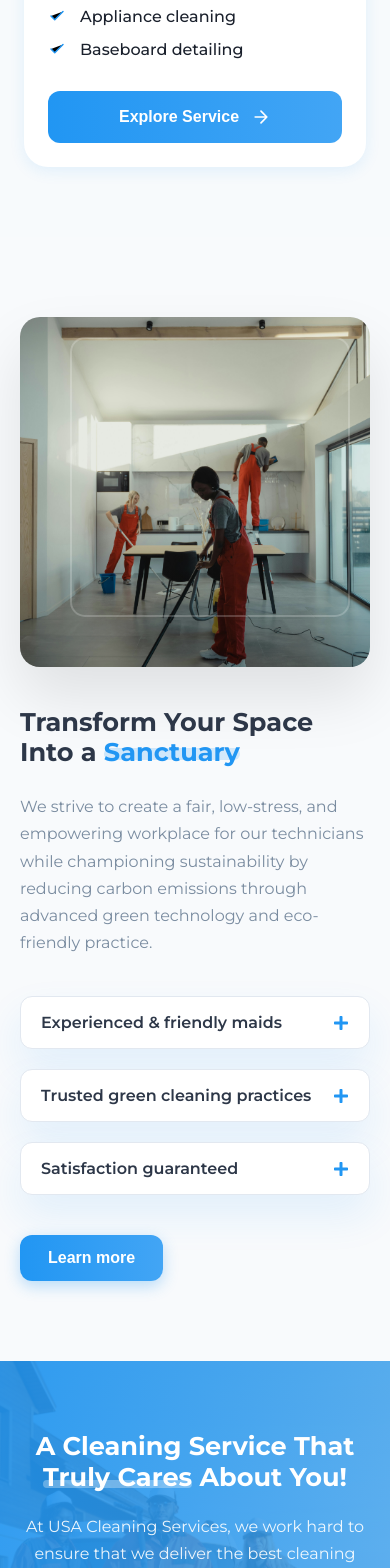
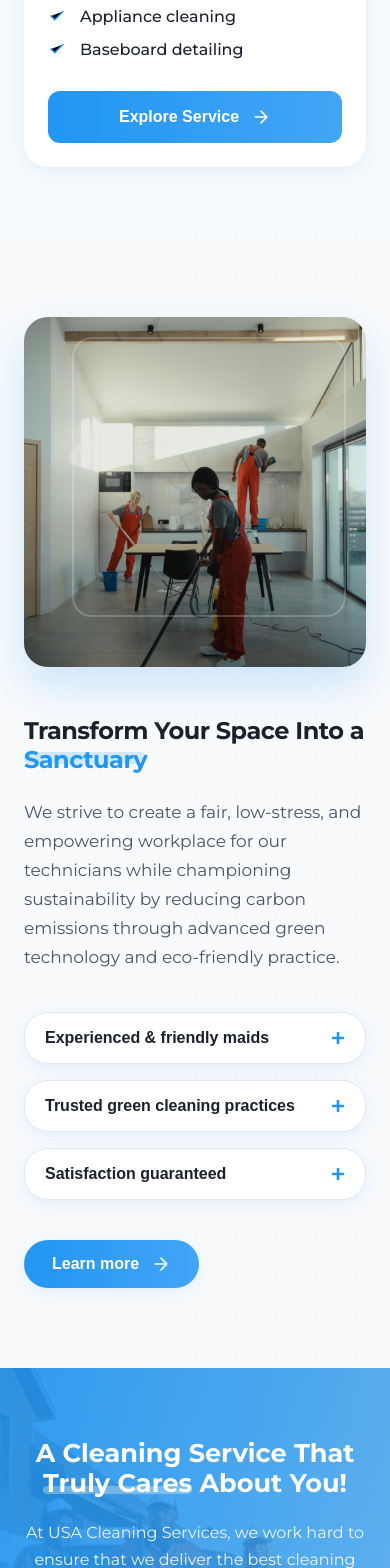
Before and after one commit to sanjuconnectrader/Demo, a React (Create React App) app: page / in a window 390 px wide. Shown: the part 4059-5627 px from the top of the page. Built offline with nearby package versions, Linux system fonts and the light colour scheme; a web font is replaced by a local one.

Commit message:
first-commit

```diff
--- a/src/components/Home/Who.css
+++ b/src/components/Home/Who.css
@@ -1,274 +1,343 @@
-:root {
+/* WhoWeAre.css */
+.whoWeAre {
   --primary-blue: #2196F3;
-  --secondary-blue: #42A5F5;
-  --dark-blue: #1565C0;
-  --text-color: #2D3748;
-  --light-text: #718096;
-  --card-shadow: 0 20px 40px rgba(33, 150, 243, 0.1);
-  --transition: all 0.4s cubic-bezier(0.25, 0.8, 0.25, 1);
-}
+  --primary-blue-light: #42A5F5;
+  --primary-blue-dark: #1565C0;
+  --text-dark: #1A202C;
+  --text-medium: #4A5568;
+  --text-light: #718096;
+  --white: #FFFFFF;
+  --light-bg: #F8FAFC;
+  --card-bg: #FFFFFF;
+  --border-radius: 24px;
+  --shadow-sm: 0 4px 15px rgba(33, 150, 243, 0.1);
+  --shadow-md: 0 10px 30px rgba(33, 150, 243, 0.15);
+  --shadow-lg: 0 20px 40px rgba(33, 150, 243, 0.2);
+  --transition: all 0.4s cubic-bezier(0.16, 1, 0.3, 1);
+  --transition-fast: all 0.2s ease-out;
 
-.who-section {
+  position: relative;
   padding: 120px 0;
-  background-color: #F8FAFC;
-  position: relative;
+  background-color: var(--light-bg);
   overflow: hidden;
 }
 
-.who-container {
+.whoWeAre__backgroundPattern {
+  position: absolute;
+  top: 0;
+  right: 0;
+  width: 50%;
+  height: 100%;
+  background-image:
+    radial-gradient(circle at 1px 1px, rgba(33, 150, 243, 0.08) 1px, transparent 0);
+  background-size: 40px 40px;
+  z-index: 0;
+}
+
+.whoWeAre__container {
+  position: relative;
+  z-index: 1;
   max-width: 1280px;
   margin: 0 auto;
-  padding: 0 30px;
+  padding: 0 40px;
   display: grid;
   grid-template-columns: 1fr 1fr;
-  gap: 60px;
+  gap: 80px;
   align-items: center;
 }
 
-.who-left {
+.whoWeAre__content {
   position: relative;
-  z-index: 2;
+  padding-right: 40px;
 }
 
-.who-title {
-  font-size: 2.8rem;
+.whoWeAre__title {
+  font-size: 48px;
   font-weight: 800;
-  color: var(--text-color);
-  margin-bottom: 25px;
+  color: var(--text-dark);
+  margin-bottom: 24px;
   line-height: 1.2;
+  letter-spacing: -0.5px;
 }
 
-.who-title .highlight {
+.whoWeAre__titleHighlight {
   color: var(--primary-blue);
   position: relative;
   display: inline-block;
 }
 
-.who-title .highlight::after {
+.whoWeAre__titleHighlight::after {
   content: '';
   position: absolute;
   left: 0;
-  bottom: 8px;
+  bottom: 10px;
   width: 100%;
   height: 12px;
   background: linear-gradient(90deg, rgba(33, 150, 243, 0.2), rgba(66, 165, 245, 0.2));
   z-index: -1;
   border-radius: 6px;
+  transition: var(--transition);
 }
 
-.who-description {
-  font-size: 1.1rem;
-  color: var(--light-text);
+.whoWeAre__description {
+  font-size: 18px;
+  color: var(--text-medium);
   margin-bottom: 40px;
   line-height: 1.7;
 }
 
-.who-accordion {
+.whoWeAre__accordion {
   margin-bottom: 40px;
 }
 
-.accordion-item {
-  border-radius: 12px;
-  background: white;
-  box-shadow: var(--card-shadow);
-  margin-bottom: 20px;
+.whoWeAre__accordionItem {
+  border-radius: var(--border-radius);
+  background: var(--card-bg);
+  box-shadow: var(--shadow-sm);
+  margin-bottom: 16px;
   overflow: hidden;
   transition: var(--transition);
   border: 1px solid #E2E8F0;
 }
 
-.accordion-item.active {
+.whoWeAre__accordionItem--active {
   border-color: var(--primary-blue);
-  box-shadow: 0 15px 30px rgba(33, 150, 243, 0.2);
+  box-shadow: var(--shadow-md);
 }
 
-.accordion-header {
-  padding: 20px 25px;
+.whoWeAre__accordionHeader {
+  width: 100%;
+  padding: 20px 24px;
   display: flex;
   justify-content: space-between;
   align-items: center;
+  background: transparent;
+  border: none;
   cursor: pointer;
   font-weight: 600;
-  color: var(--text-color);
-  font-size: 1.1rem;
-  transition: var(--transition);
+  color: var(--text-dark);
+  font-size: 18px;
+  text-align: left;
+  transition: var(--transition-fast);
 }
 
-.accordion-item.active .accordion-header {
+.whoWeAre__accordionItem--active .whoWeAre__accordionHeader {
   color: var(--primary-blue);
 }
 
-.accordion-header svg {
+.whoWeAre__accordionIcon {
   color: var(--primary-blue);
-  transition: var(--transition);
+  transition: var(--transition-fast);
+  flex-shrink: 0;
+  font-size: 14px;
 }
 
-.accordion-content {
-  padding: 0 25px 25px;
-  color: var(--light-text);
-  line-height: 1.7;
-  font-size: 1rem;
+.whoWeAre__accordionContent {
+  overflow: hidden;
+  transition: var(--transition);
+  will-change: max-height, opacity;
 }
 
-.who-btn {
-  display: inline-block;
+.whoWeAre__accordionContentInner {
+  padding: 0 24px 24px;
+  color: var(--text-medium);
+  line-height: 1.7;
+  font-size: 16px;
+}
+
+.whoWeAre__ctaButton {
+  display: inline-flex;
+  align-items: center;
+  justify-content: center;
   padding: 16px 32px;
-  background: linear-gradient(90deg, var(--primary-blue), var(--secondary-blue));
-  color: white;
+  background: linear-gradient(90deg, var(--primary-blue), var(--primary-blue-light));
+  color: var(--white);
   border: none;
-  border-radius: 12px;
+  border-radius: 50px;
   font-weight: 600;
   cursor: pointer;
   transition: var(--transition);
-  font-size: 1rem;
+  font-size: 16px;
+  overflow: hidden;
   position: relative;
-  overflow: hidden;
-  box-shadow: 0 5px 15px rgba(33, 150, 243, 0.3);
+  z-index: 1;
+  box-shadow: var(--shadow-sm);
 }
 
-.who-btn::before {
+.whoWeAre__ctaButton::before {
   content: '';
   position: absolute;
   top: 0;
   left: -100%;
   width: 100%;
   height: 100%;
-  background: linear-gradient(90deg, var(--secondary-blue), var(--dark-blue));
+  background: linear-gradient(90deg, var(--primary-blue-dark), var(--primary-blue));
   transition: var(--transition);
   z-index: -1;
 }
 
-.who-btn:hover::before {
+.whoWeAre__ctaButton:hover {
+  transform: translateY(-3px);
+  box-shadow: var(--shadow-md);
+}
+
+.whoWeAre__ctaButton:hover::before {
   left: 0;
 }
 
-.who-right {
-  position: relative;
-  height: 100%;
+.whoWeAre__ctaIcon {
+  width: 20px;
+  height: 20px;
+  margin-left: 12px;
+  transition: var(--transition-fast);
 }
 
-.image-wrapper {
+.whoWeAre__ctaButton:hover .whoWeAre__ctaIcon {
+  transform: translateX(5px);
+}
+
+/* Image Styles */
+.whoWeAre__imageWrapper {
   position: relative;
-  border-radius: 20px;
+  border-radius: var(--border-radius);
   overflow: hidden;
   height: 600px;
-  box-shadow: 0 30px 60px rgba(0, 0, 0, 0.1);
+  box-shadow: var(--shadow-lg);
+  perspective: 1000px;
 }
 
-.image-wrapper img {
+.whoWeAre__image {
   width: 100%;
   height: 100%;
   object-fit: cover;
+  display: block;
   transition: var(--transition);
+  transform-style: preserve-3d;
 }
 
-.image-overlay {
+.whoWeAre__imageWrapper:hover .whoWeAre__image {
+  transform: scale(1.03);
+}
+
+.whoWeAre__imageOverlay {
   position: absolute;
   top: 0;
   left: 0;
   width: 100%;
   height: 100%;
-  background: linear-gradient(to top, rgba(0, 0, 0, 0.3), transparent 40%);
+  background: linear-gradient(to top, rgba(0, 0, 0, 0.4), transparent 50%);
+  transition: var(--transition);
 }
 
-.image-highlight {
+.whoWeAre__imageHighlight {
   position: absolute;
   top: 20px;
   right: 20px;
   width: 80%;
   height: 80%;
   border: 2px solid rgba(255, 255, 255, 0.2);
-  border-radius: 15px;
+  border-radius: 20px;
   z-index: 1;
+  transition: var(--transition);
+}
+
+.whoWeAre__imageWrapper:hover .whoWeAre__imageHighlight {
+  border-color: rgba(255, 255, 255, 0.4);
 }
 
 /* Responsive Styles */
 @media (max-width: 1200px) {
-  .who-container {
-    gap: 40px;
+  .whoWeAre__container {
+    gap: 60px;
   }
 
-  .who-title {
-    font-size: 2.5rem;
+  .whoWeAre__title {
+    font-size: 42px;
   }
 
-  .image-wrapper {
+  .whoWeAre__imageWrapper {
     height: 550px;
   }
 }
 
 @media (max-width: 992px) {
-  .who-section {
+  .whoWeAre {
     padding: 100px 0;
   }
 
-  .who-title {
-    font-size: 2.2rem;
+  .whoWeAre__title {
+    font-size: 36px;
   }
 
-  .who-description {
-    font-size: 1rem;
+  .whoWeAre__description {
+    font-size: 17px;
   }
 
-  .image-wrapper {
+  .whoWeAre__imageWrapper {
     height: 500px;
   }
 }
 
 @media (max-width: 768px) {
-  .who-container {
+  .whoWeAre__container {
     grid-template-columns: 1fr;
-    gap: 50px;
+    gap: 60px;
   }
 
-  .who-right {
-    order: -1;
-    height: 400px;
+  .whoWeAre__content {
+    padding-right: 0;
+    order: 1;
   }
 
-  .who-title {
-    font-size: 2rem;
+  .whoWeAre__imageWrapper {
+    height: 450px;
+    order: -1;
   }
 
-  .image-wrapper {
-    height: 100%;
+  .whoWeAre__title {
+    font-size: 32px;
   }
 }
 
 @media (max-width: 576px) {
-  .who-section {
+  .whoWeAre {
     padding: 80px 0;
   }
 
-  .who-container {
-    padding: 0 20px;
-    gap: 40px;
+  .whoWeAre__container {
+    padding: 0 24px;
+    gap: 50px;
   }
 
-  .who-title {
-    font-size: 1.8rem;
+  .whoWeAre__title {
+    font-size: 28px;
   }
 
-  .accordion-header {
+  .whoWeAre__accordionHeader {
     padding: 16px 20px;
-    font-size: 1rem;
+    font-size: 16px;
   }
 
-  .accordion-content {
+  .whoWeAre__accordionContentInner {
     padding: 0 20px 20px;
+    font-size: 15px;
   }
 
-  .who-btn {
+  .whoWeAre__imageWrapper {
+    height: 400px;
+  }
+
+  .whoWeAre__ctaButton {
     padding: 14px 28px;
   }
 }
 
 @media (max-width: 400px) {
-  .who-title {
-    font-size: 1.6rem;
+  .whoWeAre__title {
+    font-size: 24px;
   }
 
-  .who-right {
+  .whoWeAre__imageWrapper {
     height: 350px;
   }
 }
--- a/src/components/Home/Who.jsx
+++ b/src/components/Home/Who.jsx
@@ -29,58 +29,79 @@ const Who = () => {
   };
 
   return (
-    <section className="who-section">
-      <div className="who-container">
-        {/* Left: Text + Accordion */}
-        <div className="who-left">
-          <h2 className="who-title">
-            Transform Your Space Into a <span className="highlight">Sanctuary</span>
+    <section className="whoWeAre">
+      <div className="whoWeAre__backgroundPattern" aria-hidden="true"></div>
+
+      <div className="whoWeAre__container">
+        {/* Content Section */}
+        <div className="whoWeAre__content">
+          <h2 className="whoWeAre__title">
+            Transform Your Space Into a <span className="whoWeAre__titleHighlight">Sanctuary</span>
           </h2>
 
-          <p className="who-description">
+          <p className="whoWeAre__description">
             We strive to create a fair, low-stress, and empowering workplace for
             our technicians while championing sustainability by reducing carbon
             emissions through advanced green technology and eco-friendly practice.
           </p>
 
-          <div className="who-accordion">
+          <div className="whoWeAre__accordion">
             {accordionItems.map((item, index) => (
               <div
-                className={`accordion-item ${activeIndex === index ? "active" : ""}`}
+                className={`whoWeAre__accordionItem ${activeIndex === index ? 'whoWeAre__accordionItem--active' : ''}`}
                 key={index}
+              >
+                <button
+                  className="whoWeAre__accordionHeader"
                   onClick={() => toggleAccordion(index)}
+                  aria-expanded={activeIndex === index}
+                  aria-controls={`accordion-content-${index}`}
                 >
-                <div className="accordion-header">
-                  <span>{item.title}</span>
-                  {activeIndex === index ? <FaMinus /> : <FaPlus />}
-                </div>
+                  <span className="whoWeAre__accordionTitle">{item.title}</span>
+                  {activeIndex === index ? (
+                    <FaMinus className="whoWeAre__accordionIcon" />
+                  ) : (
+                    <FaPlus className="whoWeAre__accordionIcon" />
+                  )}
+                </button>
 
-                {activeIndex === index && (
-                  <div className="accordion-content">
+                <div
+                  id={`accordion-content-${index}`}
+                  className="whoWeAre__accordionContent"
+                  style={{
+                    maxHeight: activeIndex === index ? '200px' : '0',
+                    opacity: activeIndex === index ? '1' : '0'
+                  }}
+                >
+                  <div className="whoWeAre__accordionContentInner">
                     {item.content}
                   </div>
-                )}
+                </div>
               </div>
             ))}
           </div>
 
-          <button className="who-btn">
-            Learn more
+          <button className="whoWeAre__ctaButton">
+            <span className="whoWeAre__ctaText">Learn more</span>
+            <svg className="whoWeAre__ctaIcon" viewBox="0 0 24 24" aria-hidden="true">
+              <path d="M5 12H19M19 12L12 5M19 12L12 19" stroke="currentColor" strokeWidth="2" strokeLinecap="round" strokeLinejoin="round"/>
+            </svg>
           </button>
         </div>
 
-        {/* Right: Image */}
-        <div className="who-right">
-          <div className="image-wrapper">
+        {/* Image Section */}
+        <div className="whoWeAre__imageWrapper">
           <img
             src={imgSrc}
             alt="Professional cleaning team"
+            className="whoWeAre__image"
             loading="lazy"
             decoding="async"
+            width="600"
+            height="800"
           />
-            <div className="image-overlay"></div>
-            <div className="image-highlight"></div>
-          </div>
+          <div className="whoWeAre__imageOverlay"></div>
+          <div className="whoWeAre__imageHighlight"></div>
         </div>
       </div>
     </section>
```
Lines whose indentation alone changed are shown as unchanged.
